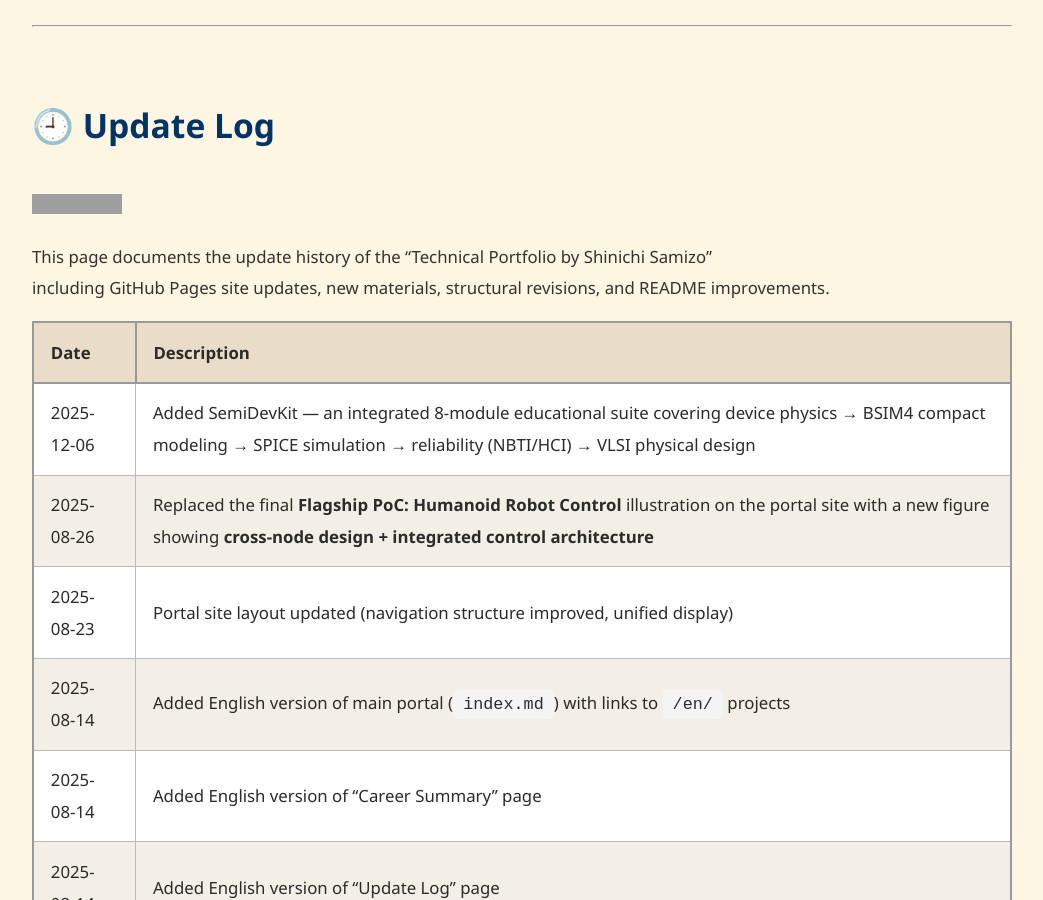
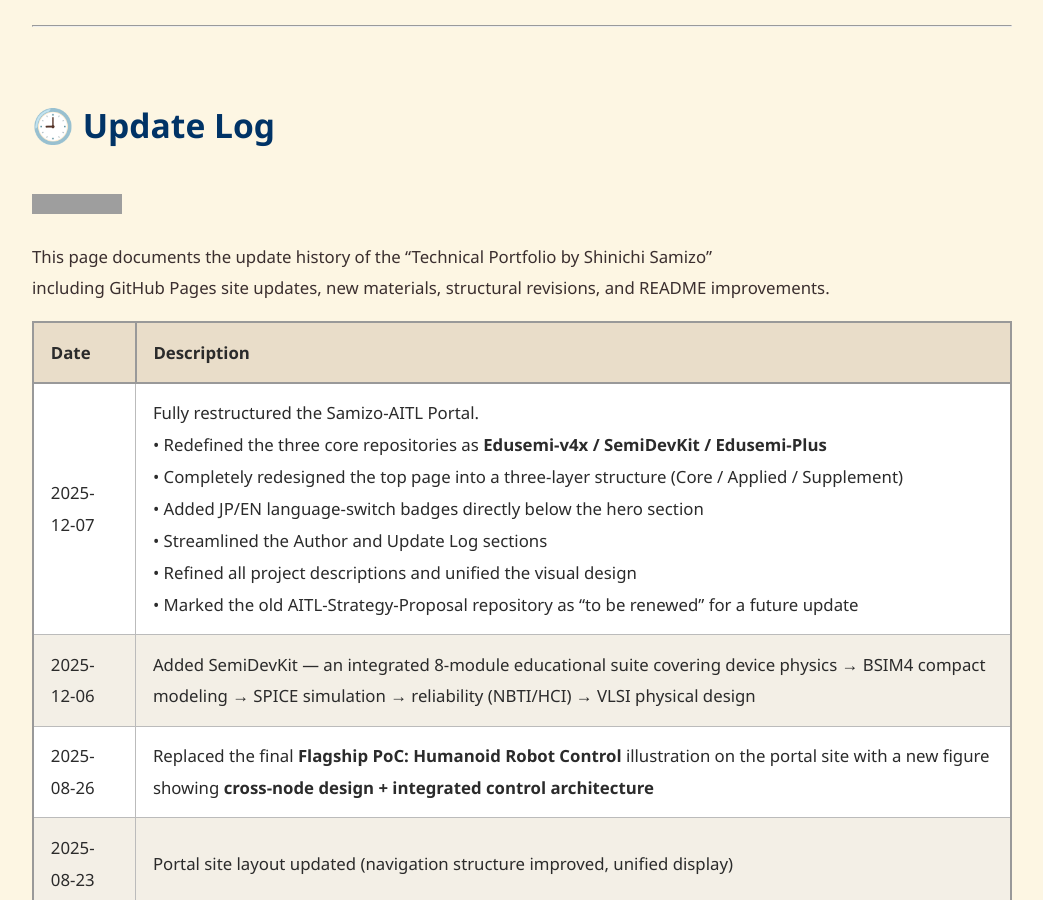
Before and after one commit to Samizo-AITL/Samizo-AITL.github.io, a Jekyll site: the page built from about/update/en/index.md, in a window 1280 px wide and 900 px high. Shown: the whole window, without its empty margins (118-1161 px from the left). Built offline with Jekyll 4.4.1, drawn with Linux system fonts in a browser that asks for light colours; grey boxes are pictures that could not be loaded.

Commit message:
Update index.md

```diff
--- a/about/update/en/index.md
+++ b/about/update/en/index.md
@@ -13,6 +13,7 @@ including GitHub Pages site updates, new materials, structural revisions, and RE
 
 | Date       | Description                                                                 |
 |------------|-----------------------------------------------------------------------------|
+| 2025-12-07 | Fully restructured the Samizo-AITL Portal.<br>• Redefined the three core repositories as **Edusemi-v4x / SemiDevKit / Edusemi-Plus**<br>• Completely redesigned the top page into a three-layer structure (Core / Applied / Supplement)<br>• Added JP/EN language-switch badges directly below the hero section<br>• Streamlined the Author and Update Log sections<br>• Refined all project descriptions and unified the visual design<br>• Marked the old AITL-Strategy-Proposal repository as “to be renewed” for a future update |
 | 2025-12-06 | Added SemiDevKit — an integrated 8-module educational suite covering device physics → BSIM4 compact modeling → SPICE simulation → reliability (NBTI/HCI) → VLSI physical design |
 | 2025-08-26 | Replaced the final **Flagship PoC: Humanoid Robot Control** illustration on the portal site with a new figure showing **cross-node design + integrated control architecture** |
 | 2025-08-23 | Portal site layout updated (navigation structure improved, unified display) |
```
